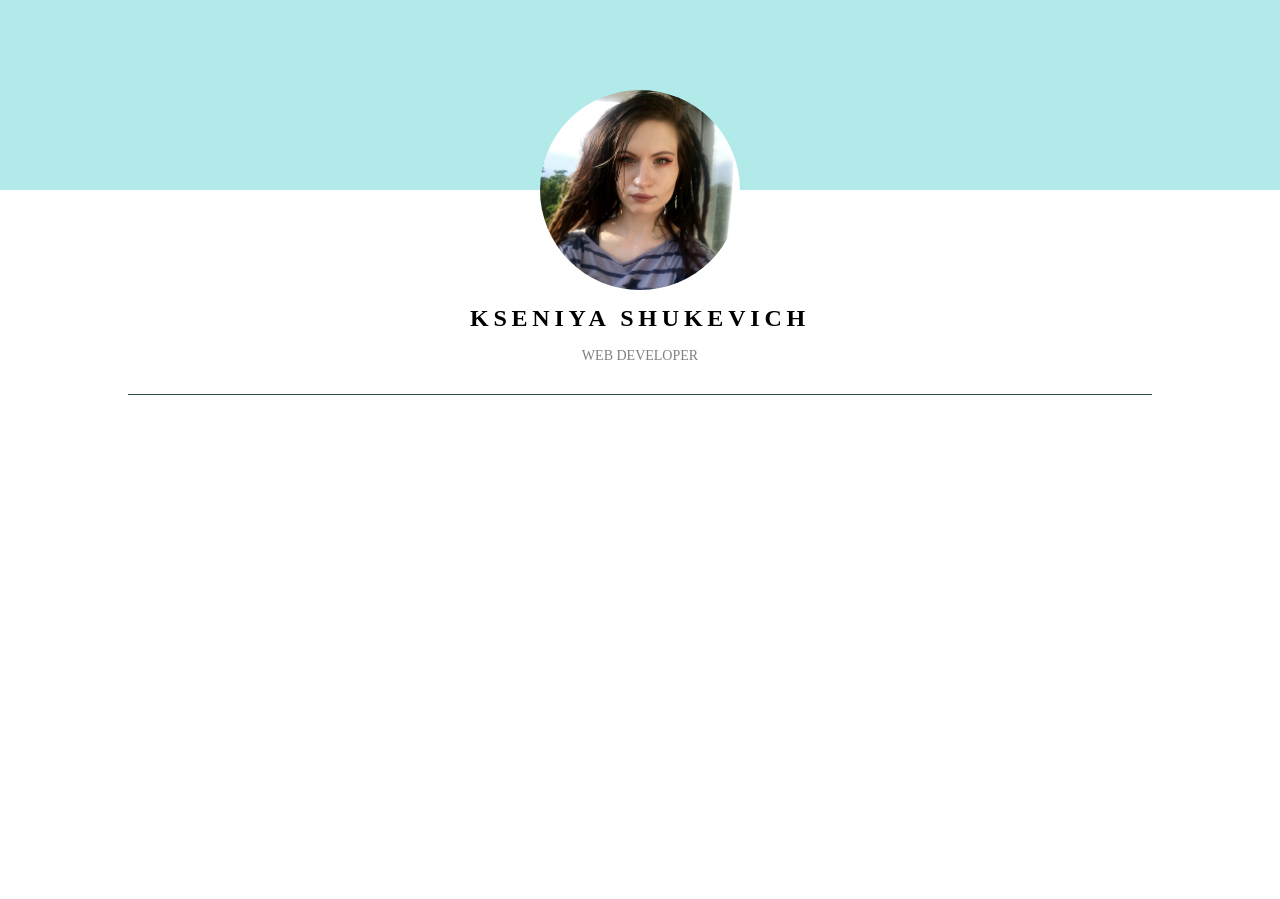
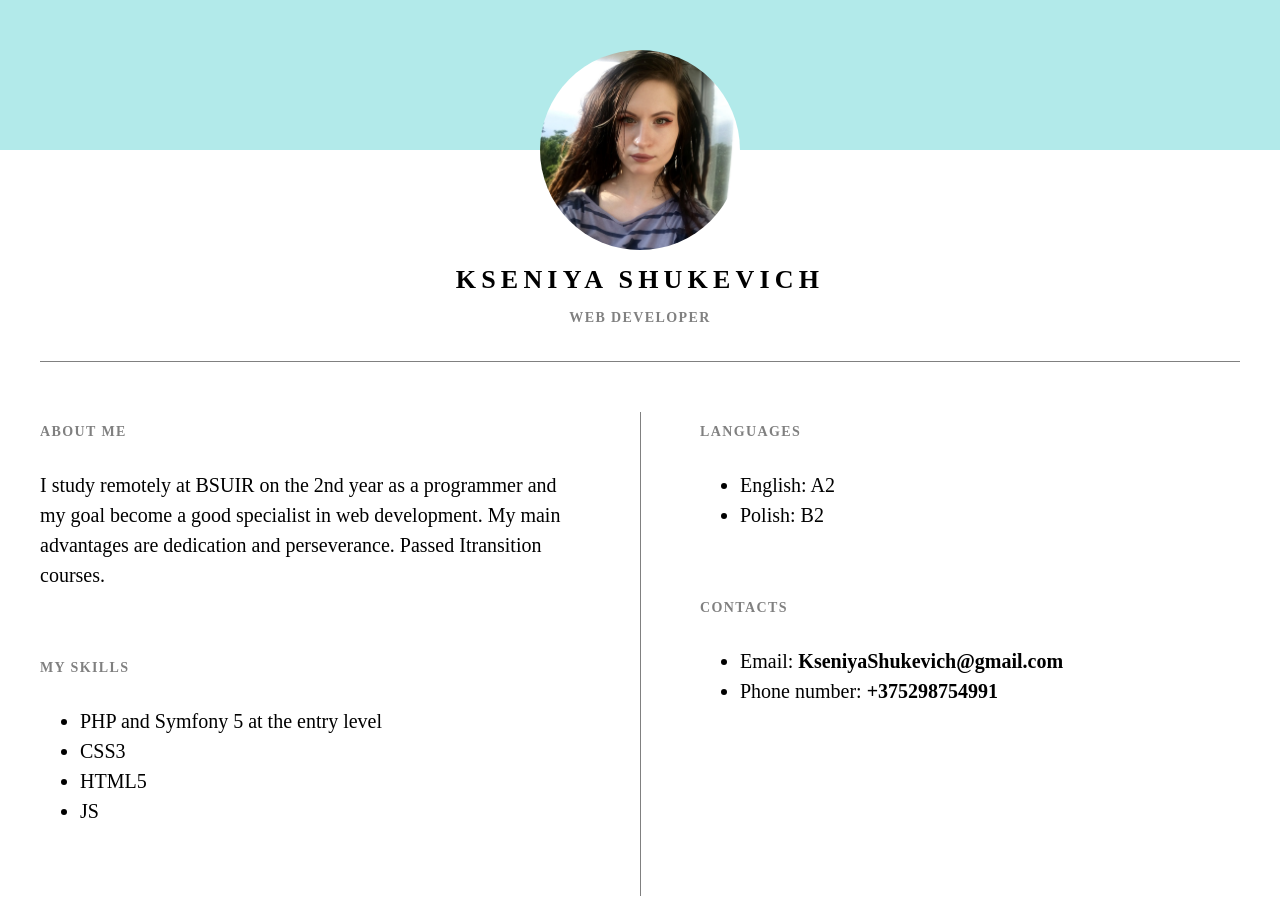
Before and after one commit to KseniyaShukevich/rsschool-cv, a plain HTML site: page index.html in a window 1280 px wide. Before the commit the page ends 800 px from the top, so only its background shows below. Drawn offline with Linux system fonts and the light colour scheme.

Commit message:
feat: add main

```diff
--- a/css/style.css
+++ b/css/style.css
@@ -1,25 +1,30 @@
 .header {
-    height: 380px;
+    height: auto;
 }
 
 .top-background-header {
-    height: 50%;
+    height: 150px;
     background-color:#B2EAEA;
 }
 
 .wrapper-header {
     height: 80%;
-    width: 100vw;
     max-width: 1200px;
     position: relative;
     margin: -100px auto 0 auto;
 }
 
-.line-decor {
+.line-decor-horizontal {
     height: 1px;
-    background-color: darkslategray;
-    width: 80vw;
-    margin: 0 auto;
+    background-color: gray;
+    width: auto;
+    margin: 10px auto 50px auto;
+}
+
+.line-decor-vertical {
+    width: 1px;
+    background-color: gray;
+    height: auto;
 }
 
 .photo {
@@ -38,7 +43,7 @@
 }
 
 .my-name {
-    font-size: 24px;
+    font-size: 26px;
     font-weight: 900;
     letter-spacing: 0.2em;
 }
@@ -48,10 +53,55 @@
     margin-top: 15px;
     color: gray;
     font-size: 14px;
+    font-weight: 600;
+    letter-spacing: 0.1em;
 }
 
 .wrapper-main {
+    max-width: 1200px;
+    padding: 25px 25px 120px 25px;
+    margin: 0 auto;
+}
 
+.content {
+    display: flex;
+    justify-content: space-between;
+}
 
+.container {
+    height: auto;
+    width: 45%;
+}
 
+h2 {
+    margin-bottom: 30px;
+    color: gray;
+    font-size: 14px;
+    font-weight: 600;
+    text-transform: uppercase;
+    letter-spacing: 0.1em;
 }
+
+.information-about-me {
+    margin-bottom: 70px;
+}
+
+.text {
+    font-size: 20px;
+    line-height: 1.5em;
+}
+
+@media(max-width: 700px) {
+
+    .content {
+        display: block;
+    }
+
+    .container {
+        width: auto;
+    }
+
+    .line-decor-vertical {
+        height: 0;
+    }
+}
--- a/index.html
+++ b/index.html
@@ -18,12 +18,49 @@
                 <span class="specialty">Web developer</span>
             </div>
         </div>
-        <div class="line-decor"></div>
     </header>
     <main>
         <div class="wrapper-main">
-
-
+            <div class="line-decor-horizontal"></div>
+            <div class="content">
+                <div class="container">
+                    <section class="information-about-me">
+                        <h2>About me</h2>
+                        <span class="text">
+                            I study remotely at BSUIR on the 2nd year as a programmer and my goal
+                            become a good specialist in web development.
+                            My main advantages are dedication and perseverance.
+                            Passed Itransition courses.
+                        </span>
+                    </section>
+                    <section class="information-about-me">
+                        <h2>My skills</h2>
+                        <ul class="text">
+                            <li>PHP and Symfony 5 at the entry level</li>
+                            <li>CSS3</li>
+                            <li>HTML5</li>
+                            <li>JS</li>
+                        </ul>
+                    </section>
+                </div>
+                <div class="line-decor-vertical"></div>
+                <div class="container">
+                    <section class="information-about-me">
+                        <h2>Languages</h2>
+                        <ul class="text">
+                            <li>English: A2</li>
+                            <li>Polish: B2</li>
+                        </ul>
+                    </section>
+                    <section class="information-about-me">
+                        <h2>Contacts</h2>
+                        <ul class="text">
+                            <li>Email: <b>KseniyaShukevich@gmail.com</b></li>
+                            <li>Phone number: <b>+375298754991</b></li>
+                        </ul>
+                    </section>
+                </div>
+            </div>
         </div>
     </main>
 </body>
```
